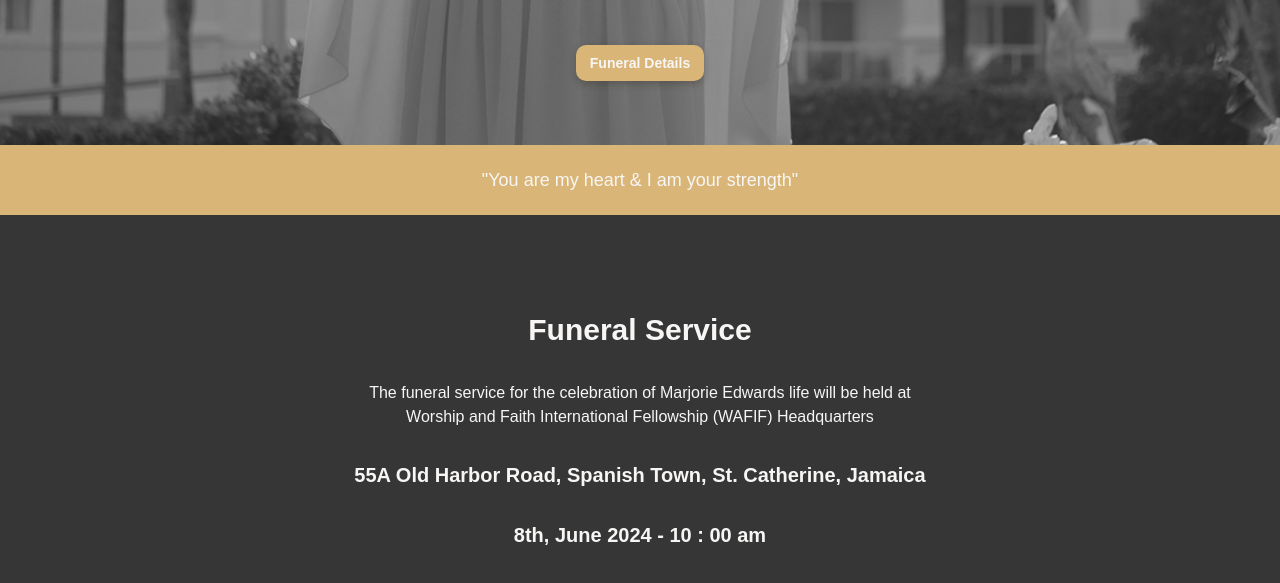
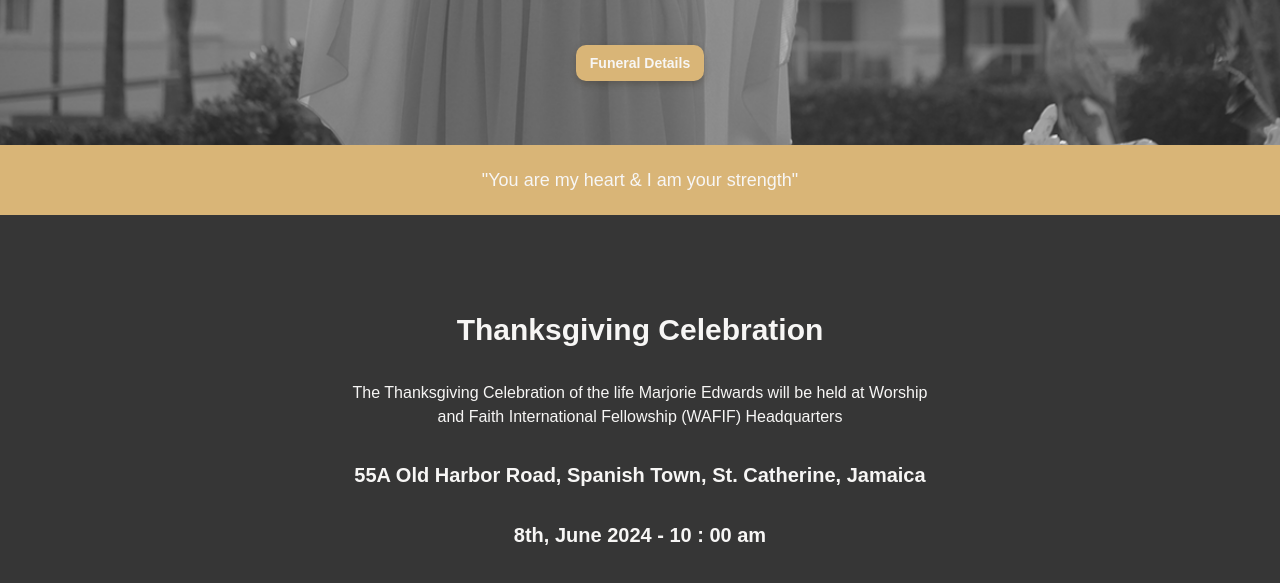
Before and after one commit to krazykrimz/Marjorie-Memorial, a website built with Vite: page index.html in a window 1280 px wide. Shown: the part 555-1138 px from the top of the page. Built offline with nearby package versions, Linux system fonts and the light colour scheme; a web font is replaced by a local one.

Commit message:
heading update

```diff
--- a/index.html
+++ b/index.html
@@ -46,8 +46,8 @@
       <section class="funeral" id="funeral">
 
         <div class="funeral__info">
-          <h1 class="funeral__header">Funeral Service</h1>
-          <p>The funeral service for the celebration of Marjorie Edwards life will be held at Worship and Faith International Fellowship (WAFIF) Headquarters</p>
+          <h1 class="funeral__header">Thanksgiving Celebration</h1>
+          <p>The Thanksgiving Celebration of the life Marjorie Edwards will be held at Worship and Faith International Fellowship (WAFIF) Headquarters</p>
           <h1 class="address"> 55A Old Harbor Road, Spanish Town, St. Catherine, Jamaica</h1>
           <h1 class="date">8th, June 2024  -  10 : 00 am</h1>
         </div>
```
